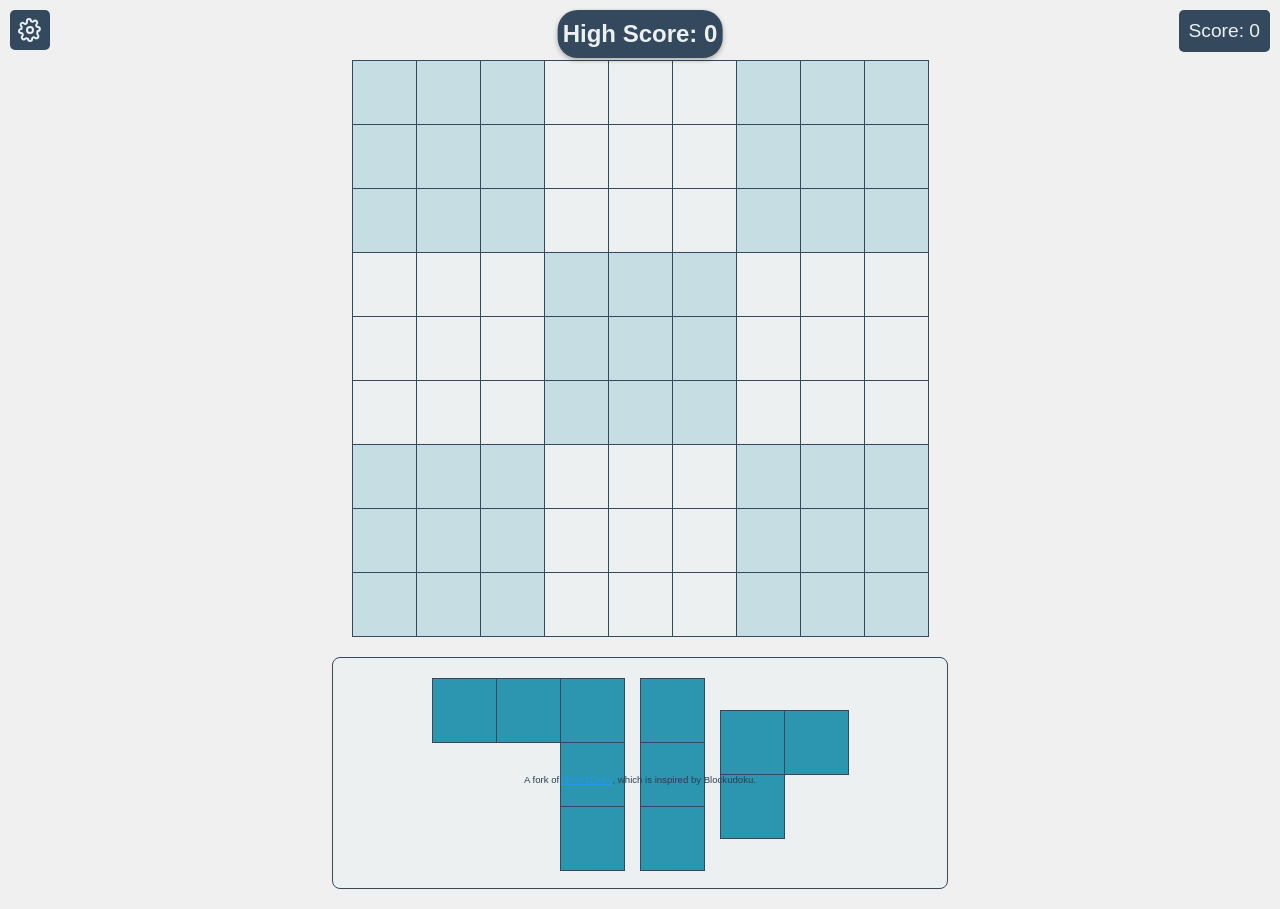
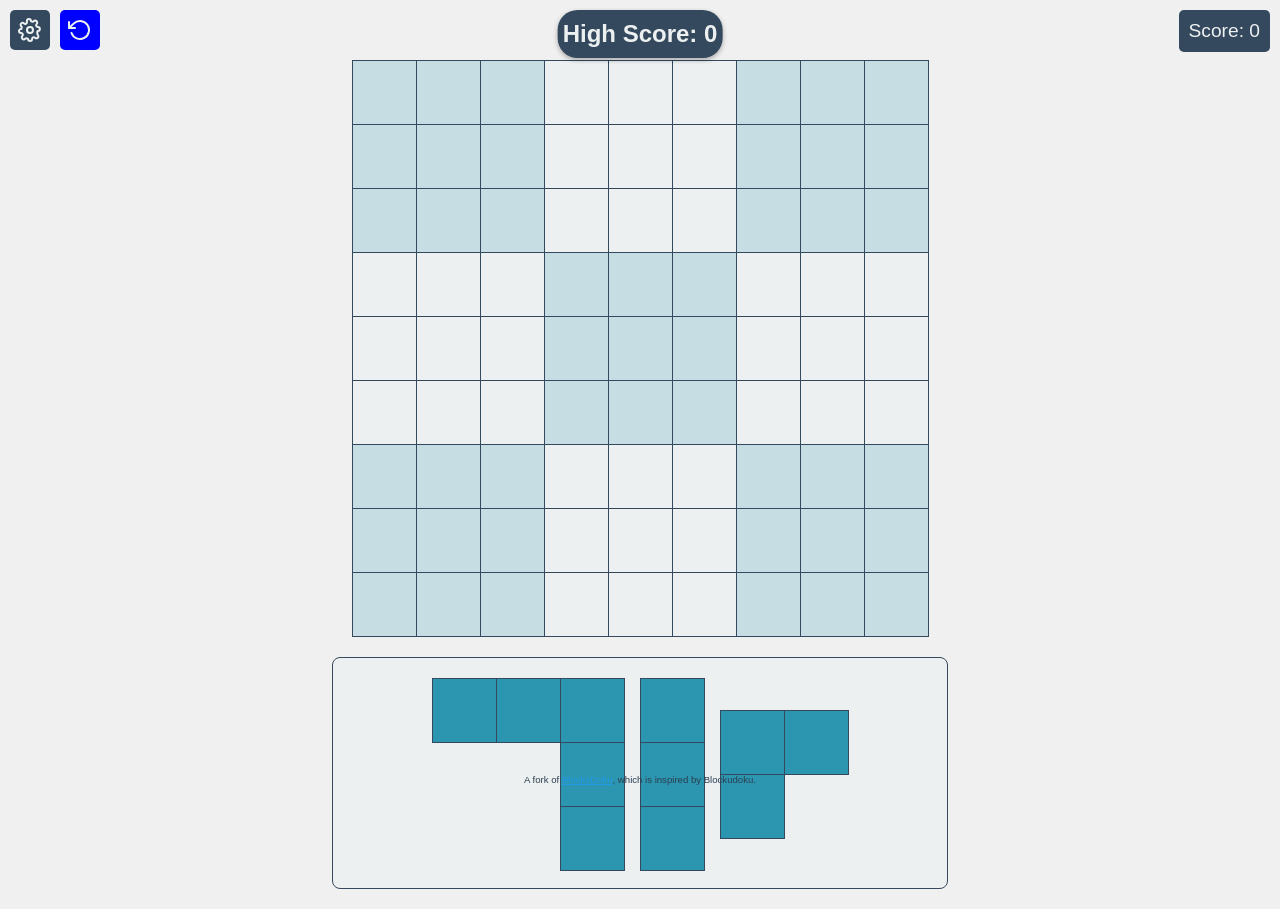
Before and after one commit to matan-h/blocksdoku, a website built with Vite: page index.html in a window 1280 px wide. Built offline with nearby package versions, Linux system fonts and the light colour scheme.

Commit message:
fix the reset button

```diff
--- a/src/game.ts
+++ b/src/game.ts
@@ -46,6 +46,8 @@ export default class Game {
     ];
 
     constructor() {
+        this.resetButton.id = "resetButton";
+
         const container = document.createElement("div");
         container.className = 'panel'
         container.append(this.panel);
--- a/src/style.scss
+++ b/src/style.scss
@@ -92,10 +92,6 @@ button{
         >svg{
             width: 24px;
             height: 24px;
-        }
-        &:nth-of-type(2){
-            left: auto;
-            right: 10px;
         }
 	}
     >.high-score {
@@ -436,3 +432,9 @@ footer {
 		opacity: 0;
 	}
 }
+#resetButton{
+	background-color: blue !important;
+		margin-left: 50px;
+		background-color:red;
+
+}
```
